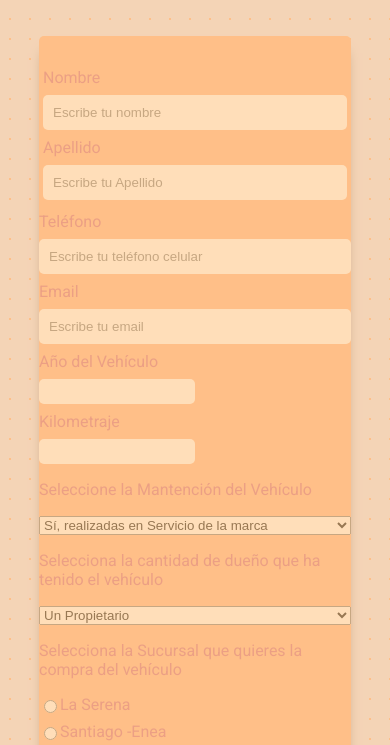
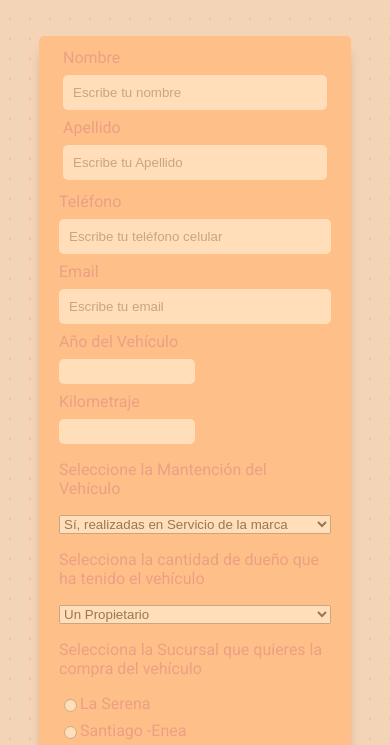
Before and after one commit to GIODIROSA/construye_una_pagina_tributo, a plain HTML site: page crea-un-formulario/inicio.html in a window 390 px wide. Shown: the part 91-836 px from the top of the page. Drawn offline with Linux system fonts and the light colour scheme.

Commit message:
se aplica check list basado en el requerimiento

```diff
--- a/crea-un-formulario/inicio.html
+++ b/crea-un-formulario/inicio.html
@@ -42,6 +42,7 @@
             />
           </div>
 
+          <div class="form-celular-email">
             <label id="celular-label" for="celular">Teléfono</label>
             <input
               class="celular"
@@ -58,8 +59,11 @@
               name="email"
               type="text"
               placeholder="Escribe tu email"
+              required
             />
+          </div>
 
+          <div class="form-number-kilometraje">
             <div class="form-group">
               <label id="number-label" for="number">Año del Vehículo</label>
               <input
@@ -69,6 +73,7 @@
                 max="2020"
                 name="age"
                 type="number"
+                required
               />
             </div>
 
@@ -81,9 +86,12 @@
                 max="40000"
                 name="kilometraje"
                 type="number"
+                required
               />
             </div>
+          </div>
 
+          <div class="form-mantencion-duenno">
             <div class="contenedor-mantencion">
               <p>Seleccione la Mantención del Vehículo</p>
 
@@ -91,7 +99,9 @@
                 <option disabled value="" required="">
                   ¿Tienes las mantenciones de tu auto al día?
                 </option>
-              <option value="1">Sí, realizadas en Servicio de la marca</option>
+                <option value="1">
+                  Sí, realizadas en Servicio de la marca
+                </option>
                 <option value="2">
                   Sí, pero no realizadas en Servicio de la marca
                 </option>
@@ -109,7 +119,9 @@
                 <option value="tres-propietario">Tres Propietario</option>
               </select>
             </div>
+          </div>
 
+          <div class="form-sucursales-llaves">
             <div class="form-group">
               <p>Selecciona la Sucursal que quieres la compra del vehículo</p>
 
@@ -180,7 +192,9 @@
                 tres llaves
               </label>
             </div>
+          </div>
 
+          <div class="form-observaciones">
             <div class="from-group">
               <p>Algún comentario o sugerencia</p>
               <textarea
@@ -192,16 +206,13 @@
                 placeholder="Observaciones y detalles"
               ></textarea>
             </div>
+          </div>
 
           <div class="contenedor-Enviar">
-
             <button type="submit" id="submit" class="submit-button">
               Enviar
             </button>
-
           </div>
-
-
         </form>
       </section>
     </main>
--- a/crea-un-formulario/style.css
+++ b/crea-un-formulario/style.css
@@ -16,6 +16,10 @@ body {
   position: relative;
   margin: 0px;
   padding: 0px;
+}
+
+#formulario-SolicitudCompra{
+  height: auto;
 }
 
 .contenedor-titulo {
@@ -115,14 +119,17 @@ textarea {
   text-indent: 10px;
 }
 
-
-@media only screen and (min-width: 350px) and (max-width: 960px){
-
+@media only screen and (min-width: 350px) and (max-width: 960px) {
   #formulario {
-
-    /* height: 100%; */
     width: 80%;
-
   }
 
+  .form-nombreApellido,
+  .form-celular-email,
+  .form-number-kilometraje,
+  .form-mantencion-duenno,
+  .form-observaciones,
+  .form-sucursales-llaves {
+    margin: auto 20px;
+  }
 }
```
Lines whose indentation alone changed are shown as unchanged.
